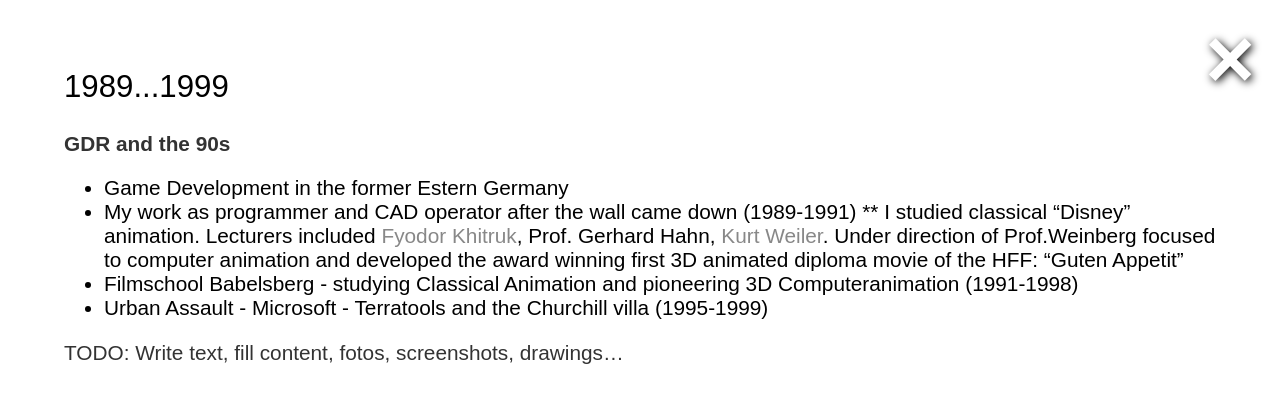
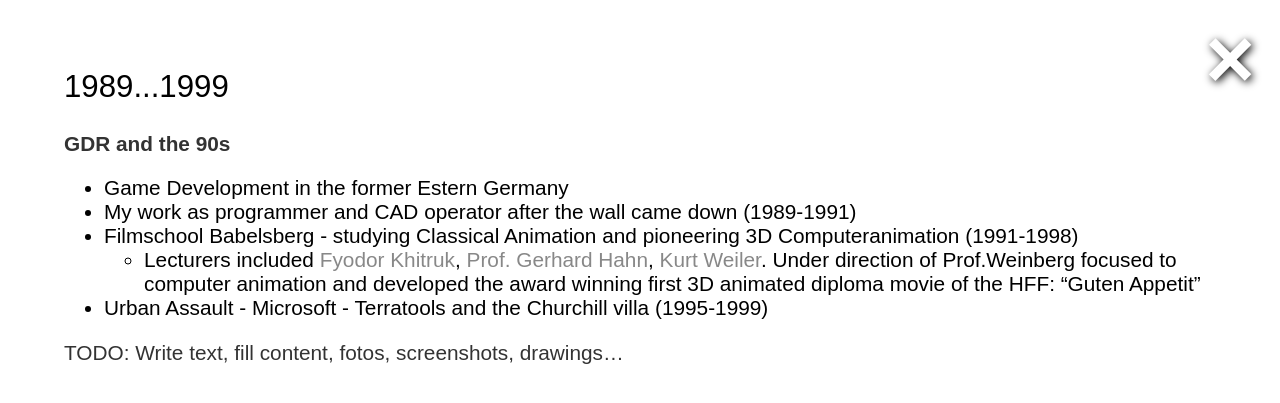
Before and after one commit to gebirgsbernd/gebirgsbernd.github.io, a Jekyll site: the page built from z_aboutme/_posts/1989-01-01-old.md, in a window 1280 px wide. Shown: the top 403 px of the page. Built offline with Jekyll 4.4.1, drawn with Linux system fonts in a browser that asks for light colours; some web fonts are replaced.

Commit message:
Noch mehr Links zu HFF Dozenten eingefügt

```diff
--- a/z_aboutme/_posts/1989-01-01-old.md
+++ b/z_aboutme/_posts/1989-01-01-old.md
@@ -5,8 +5,8 @@
 **GDR and the 90s**
 * Game Development in the former Estern Germany
 * My work as programmer and CAD operator after the wall came down  (1989-1991)
-** I studied classical "Disney" animation. Lecturers included  [Fyodor Khitruk](https://ru.wikipedia.org/wiki/%D0%A5%D0%B8%D1%82%D1%80%D1%83%D0%BA,_%D0%A4%D1%91%D0%B4%D0%BE%D1%80_%D0%A1%D0%B0%D0%B2%D0%B5%D0%BB%D1%8C%D0%B5%D0%B2%D0%B8%D1%87),  Prof. Gerhard Hahn, [Kurt Weiler](https://de.wikipedia.org/wiki/Kurt_Weiler). Under direction of Prof.Weinberg focused to computer animation and developed the award winning first 3D animated diploma movie of the HFF: "Guten Appetit"
 * Filmschool Babelsberg - studying Classical Animation and pioneering 3D Computeranimation (1991-1998)
+    * Lecturers included  [Fyodor Khitruk](https://ru.wikipedia.org/wiki/%D0%A5%D0%B8%D1%82%D1%80%D1%83%D0%BA,_%D0%A4%D1%91%D0%B4%D0%BE%D1%80_%D0%A1%D0%B0%D0%B2%D0%B5%D0%BB%D1%8C%D0%B5%D0%B2%D0%B8%D1%87),  [Prof. Gerhard Hahn](https://de.wikipedia.org/wiki/Gerhard_Hahn_(Regisseur)), [Kurt Weiler](https://de.wikipedia.org/wiki/Kurt_Weiler). Under direction of Prof.Weinberg focused to computer animation and developed the award winning first 3D animated diploma movie of the HFF: "Guten Appetit"
 * Urban Assault - Microsoft - Terratools and the Churchill villa (1995-1999)
 
 
```
